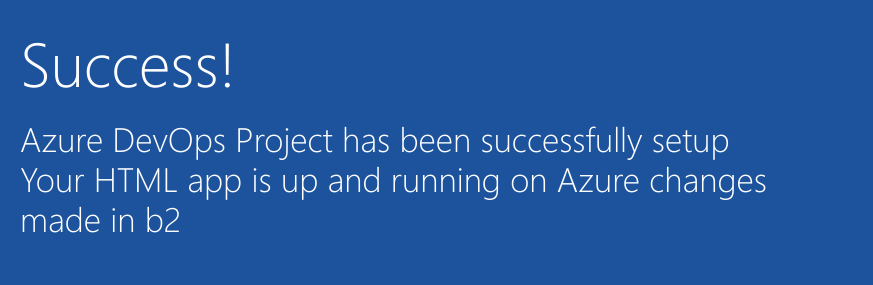
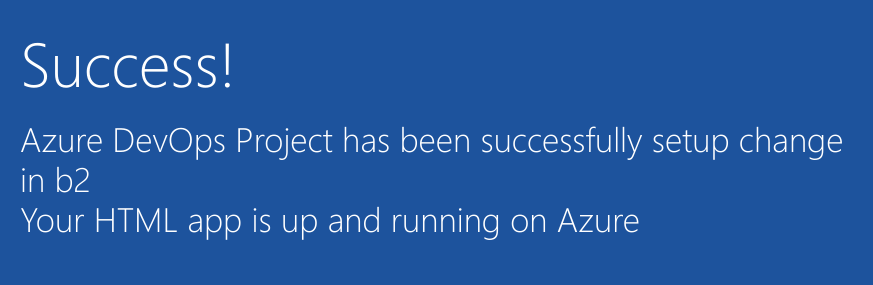
Before and after one commit to Bhanuthug/Aperture-technologies, a plain HTML site: page sample-project/index.html in a window 1280 px wide. Shown: the part 352-637 px from the top of the page, 205-1078 px from the left. Drawn offline with Linux system fonts and the light colour scheme.

Commit message:
index.html

```diff
--- a/sample-project/index.html
+++ b/sample-project/index.html
@@ -19,8 +19,8 @@
         </div>
             <div class="content-body">
                 <div class="success-text">Success!</div>
-                <div class="description line-1"> Azure DevOps Project has been successfully setup</div>
-                <div class="description line-2"> Your HTML app is up and running on Azure changes made in b2</div>
+                <div class="description line-1"> Azure DevOps Project has been successfully setup change in b2</div>
+                <div class="description line-2"> Your HTML app is up and running on Azure</div>
                 <div class="next-steps-container">
                     <div class="next-steps-header">Next up</div>
                     <div class="next-steps-body">
```
